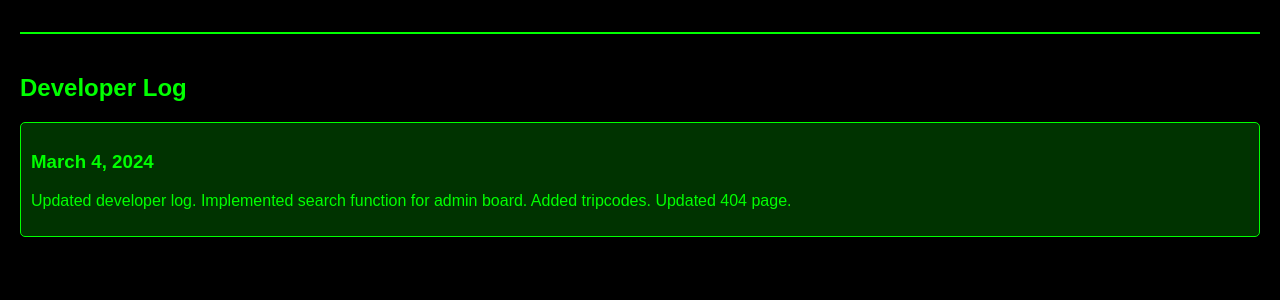
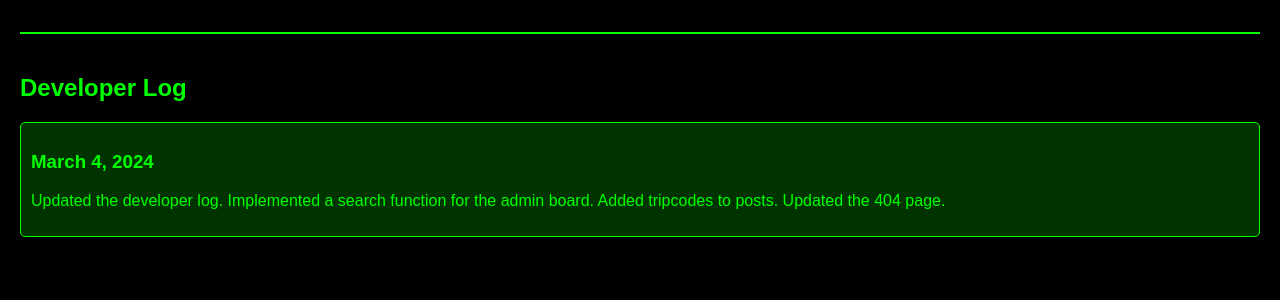
Before and after one commit to hcm444/noob, a Flask app: page /about in a window 1280 px wide. Shown: the part 166-466 px from the top of the page. Run offline with Flask 3, Linux system fonts and the light colour scheme; some libraries are stand-ins or nearby versions.

Commit message:
Updated developer log. Implemented search function for admin board. Added tripcodes. Updated game of life.

```diff
--- a/templates/about.html
+++ b/templates/about.html
@@ -206,7 +206,7 @@
         <div class="logPost">
             <h3>March 4, 2024</h3>
             <p>
-                Updated developer log. Implemented search function for admin board. Added tripcodes. Updated 404 page.
+                Updated the developer log. Implemented a search function for the admin board. Added tripcodes to posts. Updated the 404 page.
             </p>
         </div>
         <!-- Add more log posts as you update your project -->
```
